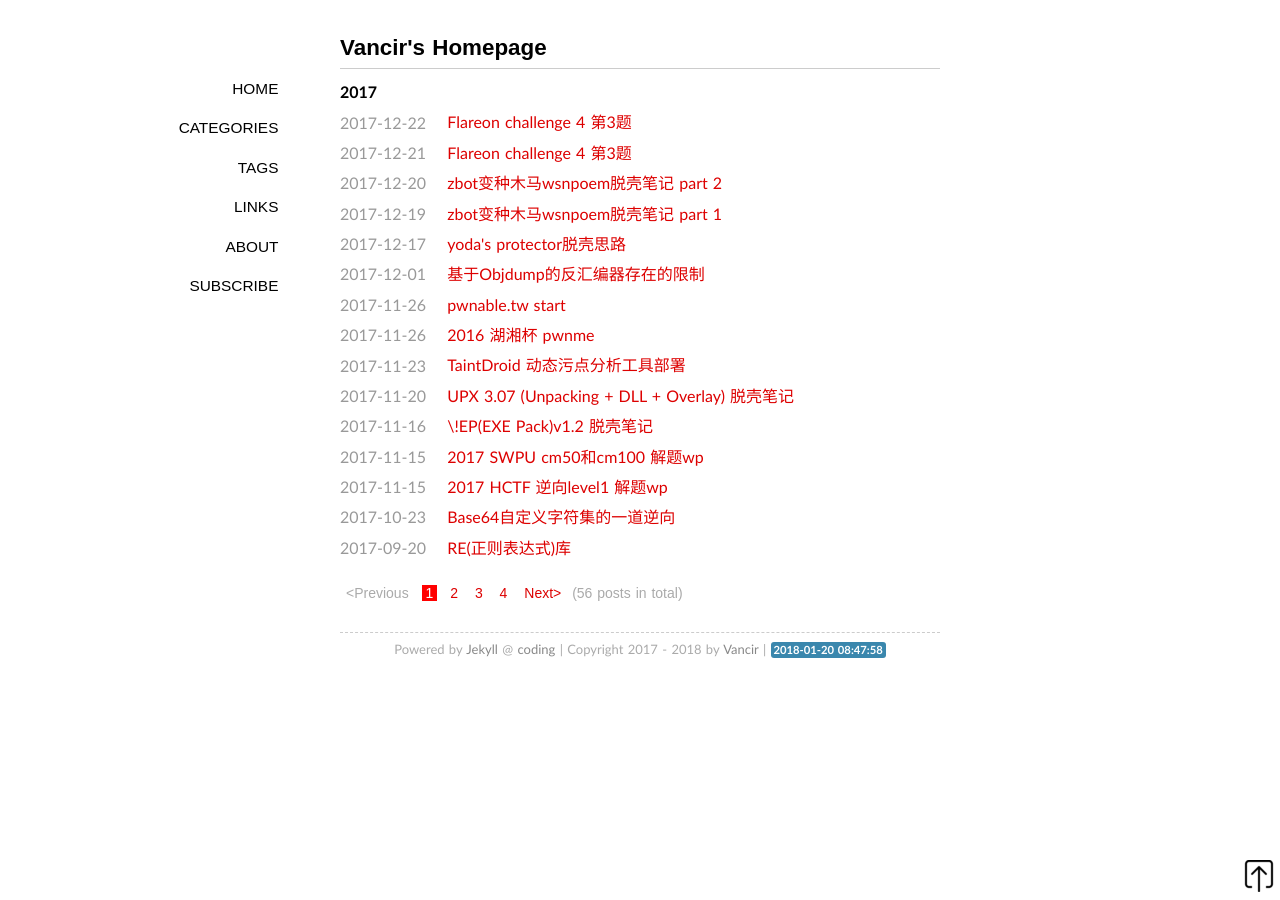
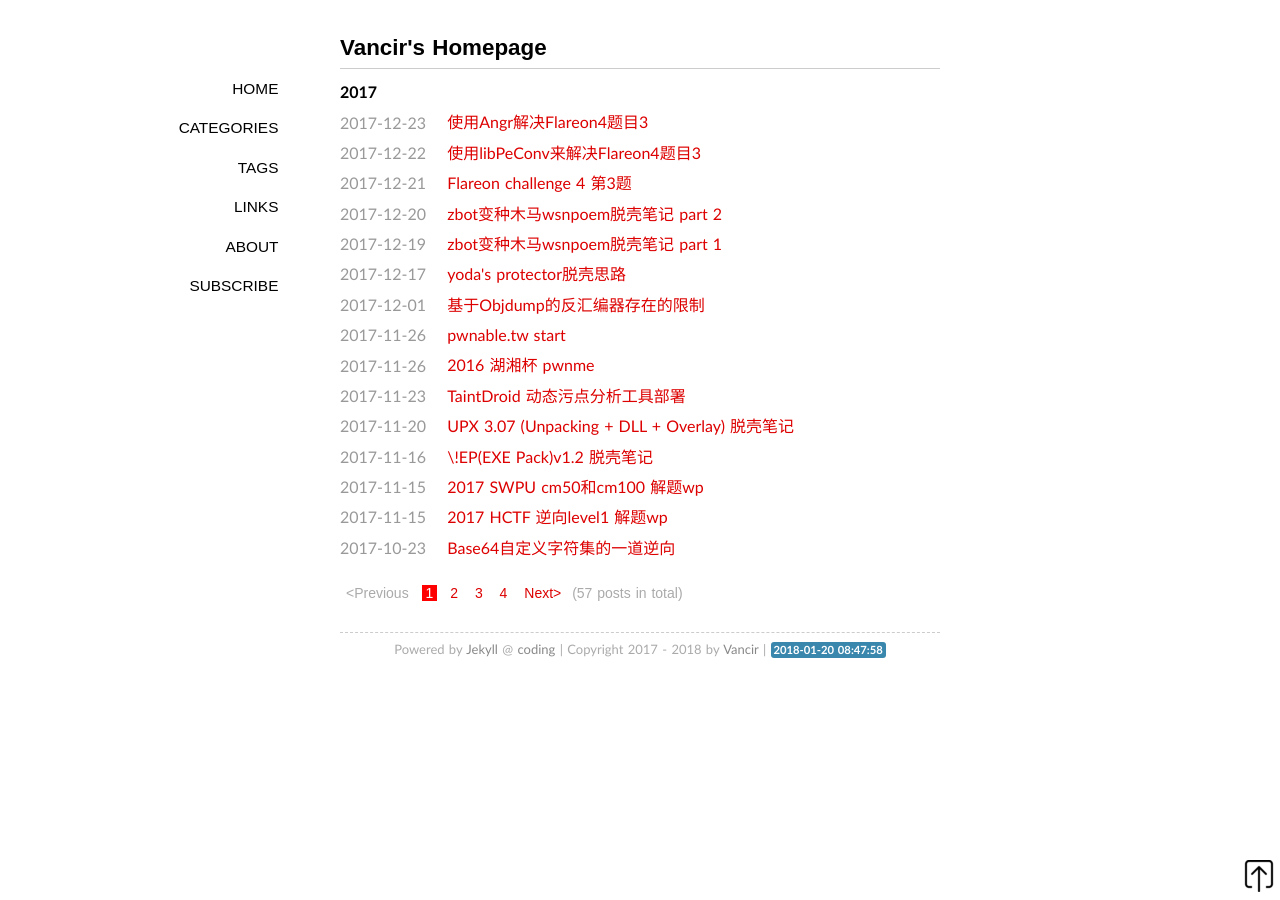
Before and after one commit to Trietptm-on-Coding-Algorithms/vancir.github.io, a Jekyll site: the page built from index.html, in a window 1280 px wide. Built offline with Jekyll 4.4.1, drawn with Linux system fonts in a browser that asks for light colours; some web fonts are replaced; Markdown is read by kramdown in place of the engine named in the settings; the list of posts is cut into pages by our own code; some of the changed lines change nothing that is shown.

Commit message:
upload the post about flareon4-3 using angr

````diff
--- a/_posts/2017-12-22-flareon4-3-libpeconv.md
+++ b/_posts/2017-12-22-flareon4-3-libpeconv.md
@@ -1,5 +1,5 @@
 ---
-title: Flareon challenge 4 第3题
+title: 使用libPeConv来解决Flareon4题目3
 tags: [RE,flareon]
 layout: post
 categories:
--- /dev/null
+++ b/_posts/2017-12-23-flareon4-3-angr.md
@@ -0,0 +1,276 @@
+---
+title: 使用Angr解决Flareon4题目3
+tags: [RE,flareon]
+layout: post
+categories:
+- crack
+- translations
+---
+
+> 本文已发表在看雪论坛, 详情可见: [https://bbs.pediy.com/thread-223512.htm](https://bbs.pediy.com/thread-223512.htm)
+
+
+文章作者: XOR Hex
+
+博客地址: [https://blog.xorhex.com/](https://blog.xorhex.com/)
+
+原文链接: [Flare-On 2017: Challenge 3](https://blog.xorhex.com/flare-on-2017-challenge-3/)
+
+翻译前言: 这是解决Flareon4第3题的第3种方法. 文章中使用angr编写python脚本来获得flag, 对比之前我翻译的使用Unicorn框架的文章里的代码, 对于刚接触Angr或Unicorn的朋友会有不少帮助.
+
+文中分析的程序你可以点击此处下载: [greek_to_me.zip](http://od7mpc53s.bkt.clouddn.com/greek_to_me.zip), 解压密码: www.pediy.com
+
+## 准备
+
+我们用IDA打开文件并调到入口点, 入口点简单地调用了函数`sub_401008`
+
+![entry_point.png](https://blog.xorhex.com/content/images/2017/09/greek_to_me_entry_point.png)
+
+我们打开这个函数看看, 向下滚动我们可以看到看起来像成功提示的文本字符串, 接下来的标准流程就是找寻成功的分支.
+
+![success_message.png](https://blog.xorhex.com/content/images/2017/09/greek_to_me_success_no_flag.png)
+
+从字符串往回分析, 我们发现一个在`0x40105E`处的比较, `eax`跟值`0xFB5E`进行比较.
+
+![eax_comparison_check.png](https://blog.xorhex.com/content/images/2017/09/greek_to_me_comparison_check.png)
+
+如果`eax`匹配成功, 那么随后程序就会继续执行*成功*分支. 所以我们该如何满足这个匹配呢?
+
+来看看`sub_4011E6`函数内部. 我们看到一堆的`mov`,`add`,`shl`和`shr`指令, 这可能是某种形式的混淆. 让我们看看传入进函数的参数:
+
+``` asm
+.text:00401047 mov     eax, offset loc_40107C
+.text:0040104C mov     [ebp+var_C], eax
+.text:0040104F push    79h
+.text:00401051 push    [ebp+var_C]
+.text:00401054 call    sub_4011E6
+```
+
+第1个参数存储在`eax`寄存器中而第2个参数这是值`0x79`. 注意, `eax`包含的是`0x40107C`的偏移量而第2个参数`0x79`看起来很可能是一个表示长度的参数. 我们细细检查函数`sub_4011E6`就能证实这点. 也就是说程序即将修改如下所示的汇编代码片段.
+
+![obfuscated_assembly_code.png](https://blog.xorhex.com/content/images/2017/10/greek_to_me_asm_snippet.png)
+
+并没有变量传入解混淆代码, 所以猜测应该是需要某种形式的用户输入, 所以我们继续看.
+来到下一个代码块, 我们看到相同的汇编代码区段`0x40107C`在传入函数`sub_4011E6之前`由`xor`和`add`指令进行修改.
+
+![first_deobfuscation_routine.png](https://blog.xorhex.com/content/images/2017/09/greek_to_me_deob_round_one.png)
+
+`xor`的值存储在`dl`, 而`dl`总是从`[ebp+buf]`赋值而来, 这看上去就可能是我们的用户输入了. 继续向上跟踪我们看到`[eax+buf]`则是作为参数传递给函数`sub_401121`
+
+![sub_401121_call.png](https://blog.xorhex.com/content/images/2017/09/greek_to_me_follow_buf.png)
+
+快速浏览函数`sub_401121`, 我们看到`0x4011BC`处设置了`[ebp+buf]`
+
+![call_to_recv.png](https://blog.xorhex.com/content/images/2017/09/greek_to_me_buf_recv.png)
+
+函数的剩余部分则仅仅只是服务器接受输入后的一些操作
+
+总结一下收获:
+
+* 找到了位于`0x4010FE`的成功提示字符串
+* 比较检查在`0x40105E`处
+	* 必须匹配`0xFB5E`才能进入成功验证分支
+* 已混淆代码起始于`0x40107C`
+* 已混淆代码的长度为`0x79`
+* 第2阶段的解混淆函数在`0x401054`处被调用
+* 第1阶段的解混淆操作从`0x401029`开始到`0x401045`
+* 用户输入发生在`0x401015`处的函数调用
+	* 用户输入来自网络
+	* 输入缓冲区的长度是`0x4`
+
+## 解答
+
+在我们开始写脚本解答之前, 我们需要提取那些混淆过的字节出来.
+
+这里我使用IDAPython脚本来提取字节
+
+``` python
+with open('greek_to_me_buffer.asm', 'wb') as f:
+  f.write(idaapi.get_many_bytes(0x40107C, 0x79))
+```
+
+现在我们可以进入下一步, 写脚本!
+
+### 用户输入
+
+我们知道从网络接收的长度是4字节, 但是聪明的读者可能已经注意到代码中使用`dl`赋值给`buf`而非`edx`, 也就导致实际值的范围是从`0x0`到`0xff`(`dl`只有1字节大小). 我们脚本的开始部分类似如下:
+
+``` python
+for buf in xrange(0x100):
+    print("Using {0}".format(buf))
+```
+
+## 暴力穷举
+
+接下来我们需要修改提取出的比特使得通过比较检查. 我们需要通过解混淆的两部分.
+
+## 解混淆第1步
+
+对于第1次的解混淆(`0x401039`), 我们可以用python简单写一个"解码器".
+
+``` python
+    # Variable to store the bits written to disk using IDA
+    asm = None
+    # Store the output from the first de-obfuscation routine
+    b2 = []
+    # Read in bytes written to file from IDA
+    with open('greek_to_me_buffer.asm', 'rb') as f:
+        asm = f.read()
+
+    # Re-implement loc_401039
+    dl = buf
+    for byte in b:
+        bl = ord(byte)
+        bl = bl ^ dl
+        bl = bl & 0xff
+        bl = bl + 0x22
+        bl = bl & 0xff
+        b2.append(bl)
+```
+
+要记住第1步解混淆操作应该放在for循环块中.
+
+## 解混淆第2步
+
+在`Angr`的帮助下, 我们可以继续按我们的方式进行第2阶段的解混淆, 虽然有点像作弊, 但谁又想用python或c重写一遍解混淆的代码呢?
+
+在`for`循环之前一行声明一个`angr`工程实例, 这样它就不会在每次`for`循环执行时重新创建一遍.
+
+``` python
+p = angr.Project('greek_to_me.exe', load_options={'auto_load_libs': False})
+```
+
+设置Angr模拟执行`sub_4011E6`, 不过我们这次需要放到`for`循环里去.
+
+``` python
+    # Set up angr to "run" sub_4011E6
+    s = p.factory.blank_state(addr=0x4011E6)
+    s.mem[s.regs.esp+4:].dword = 1    # Angr memory location to hold the xor'ed and add'ed bytes
+    s.mem[s.regs.esp+8:].dword = 0x79 # Length of ASM
+
+    # Copy bytes output from loc_401039 into address 0x1 so Angr can run it
+    asm = ''.join(map(lambda x: chr(x), b2))
+    s.memory.store(1, s.se.BVV(int(asm.encode('hex'), 16), 0x79 * 8 ))
+
+    # Create a simulation manager...
+    simgr = p.factory.simulation_manager(s)
+
+    # Tell Angr where to go, though there is only one way through this function,
+    # we just need to stop after ax is set
+    simgr.explore(find=0x401268)
+```
+
+虽然我意识到在这里使用Angr可能有点过犹不及, 但它是我手上最新的工具, 所以我所有的问题都以Angr的方式来解决.
+
+## 输入合法性检查
+
+接下来我们需要检查`ax`的输出是否匹配`0xFB5E`
+
+``` python
+    # Once ax is set, check to see if the value in ax matches the comparison value
+    for found in simgr.found:
+        print(hex(found.state.solver.eval(found.state.regs.ax)))
+        # Comparison check
+        if hex(found.state.solver.eval(found.state.regs.ax)) == '0xfb5eL':
+            # Will cover what to do here in the next section
+            pass
+```
+
+## 解混淆代码
+
+现在我们已经满足了校验值匹配, 我们将解混淆的代码输出到屏幕上
+
+```
+�e�]��E�t�_�U��E�t�E�u�U��E�b�E�r�E�u�E�t�]߈U��E�f�E�o�E�r�E�c�]��E�@�E�f�E�l�E�a�E�r�]��E�-�E�o�E�n�E�.�E�c�E�o�E�m�E�
+```
+
+我们猜测这应该是汇编代码. 我们使用`Capstone`反编译代码.
+
+``` python
+from capstone import *
+md = Cs(CS_ARCH_X86, CS_MODE_32)
+for i in md.disasm(code, 0x1000):
+    print("0x%x\t%s\t%s" %(i.address, i.mnemonic, i.op_str))
+```
+
+再次运行脚本, 我们可以确定这是汇编代码并且填充入缓冲区的内容里出现了ASCII字符.
+
+``` asm
+0x1000	mov	bl, 0x65	None
+0x1002	mov	byte ptr [ebp - 0x2b], bl
+0x1005	mov	byte ptr [ebp - 0x2a], 0x74
+0x1009	mov	dl, 0x5f	None
+0x100b	mov	byte ptr [ebp - 0x29], dl
+0x100e	mov	byte ptr [ebp - 0x28], 0x74
+0x1012	mov	byte ptr [ebp - 0x27], 0x75
+0x1016	mov	byte ptr [ebp - 0x26], dl
+0x1019	mov	byte ptr [ebp - 0x25], 0x62
+0x101d	mov	byte ptr [ebp - 0x24], 0x72
+0x1021	mov	byte ptr [ebp - 0x23], 0x75
+0x1025	mov	byte ptr [ebp - 0x22], 0x74
+0x1029	mov	byte ptr [ebp - 0x21], bl
+0x102c	mov	byte ptr [ebp - 0x20], dl
+0x102f	mov	byte ptr [ebp - 0x1f], 0x66
+0x1033	mov	byte ptr [ebp - 0x1e], 0x6f
+0x1037	mov	byte ptr [ebp - 0x1d], 0x72
+0x103b	mov	byte ptr [ebp - 0x1c], 0x63
+0x103f	mov	byte ptr [ebp - 0x1b], bl
+0x1042	mov	byte ptr [ebp - 0x1a], 0x40
+0x1046	mov	byte ptr [ebp - 0x19], 0x66
+0x104a	mov	byte ptr [ebp - 0x18], 0x6c
+0x104e	mov	byte ptr [ebp - 0x17], 0x61
+0x1052	mov	byte ptr [ebp - 0x16], 0x72
+0x1056	mov	byte ptr [ebp - 0x15], bl
+0x1059	mov	byte ptr [ebp - 0x14], 0x2d
+0x105d	mov	byte ptr [ebp - 0x13], 0x6f
+0x1061	mov	byte ptr [ebp - 0x12], 0x6e
+0x1065	mov	byte ptr [ebp - 0x11], 0x2e
+0x1069	mov	byte ptr [ebp - 0x10], 0x63
+0x106d	mov	byte ptr [ebp - 0xf], 0x6f
+0x1071	mov	byte ptr [ebp - 0xe], 0x6d
+0x1075	mov	byte ptr [ebp - 0xd], 0
+```
+## 嵌入的ASCII字符
+
+既然我们能够手动将上面汇编中可显字符的十六进制转换成字符, 我们为什么不用脚本来完成这一工作呢. 修改`for`循环:
+
+``` python
+bl = None
+dl = None
+flag = []
+# Using capstone, interpret the ASM
+from capstone import *
+md = Cs(CS_ARCH_X86, CS_MODE_32)
+for i in md.disasm(code, 0x1000):
+    flag_char = None
+    # The if statements do the work of interpreting the ASCII codes to their value counterpart
+    if i.op_str.split(',')[0].startswith("byte ptr"):
+        flag_char = chr(long(i.op_str.split(',')[1], 16))
+    if i.op_str.split(',')[0].startswith('bl'):
+        bl = chr(long(i.op_str.split(',')[1], 16))
+    if i.op_str.split(',')[0].startswith('dl'):
+        dl = chr(long(i.op_str.split(',')[1], 16))
+    if i.op_str.split(',')[1].strip() == 'dl':
+        flag_char = dl
+    if i.op_str.split(',')[1].strip() == 'bl':
+        flag_char = bl
+
+    if (flag_char):
+        flag.append(flag_char.strip())
+
+    print("0x%x\t%s\t%s\t%s" %(i.address, i.mnemonic, i.op_str, flag_char))
+
+print(''.join(flag))
+```
+
+最后运行脚本得到flag
+
+```
+et_tu_brute_force@flare-on.com
+```
+
+## 结论
+
+总体上我们解决题目用的静态方法十分有趣, 同时也让我有机会首次在CTF竞赛中使用`Angr`和`Capstone`. 一开始我使用的是`Angr 6`来解决该问题, 但后来因为在CTF的中途`Angr`更新新版本, 所以写脚本的时候用的是`Angr 7`. 如果我随后使用了`Unicorn`引擎和`Angr`再次解决的话我会回来更新这篇文章.
+
+完整的脚本代码你可以在这里找到: [greek_to_me_angr7.py](https://bitbucket.org/snippets/XOR_Hex/kByG75)
````
